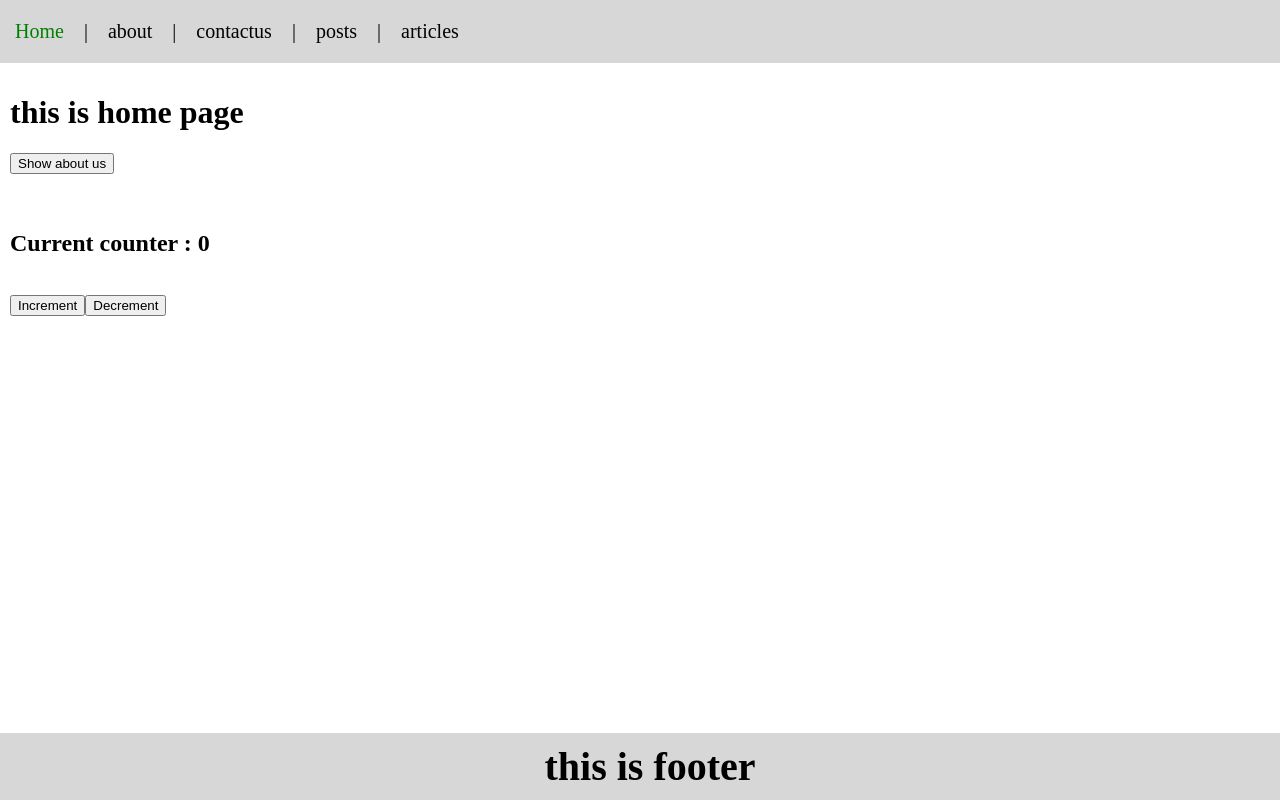
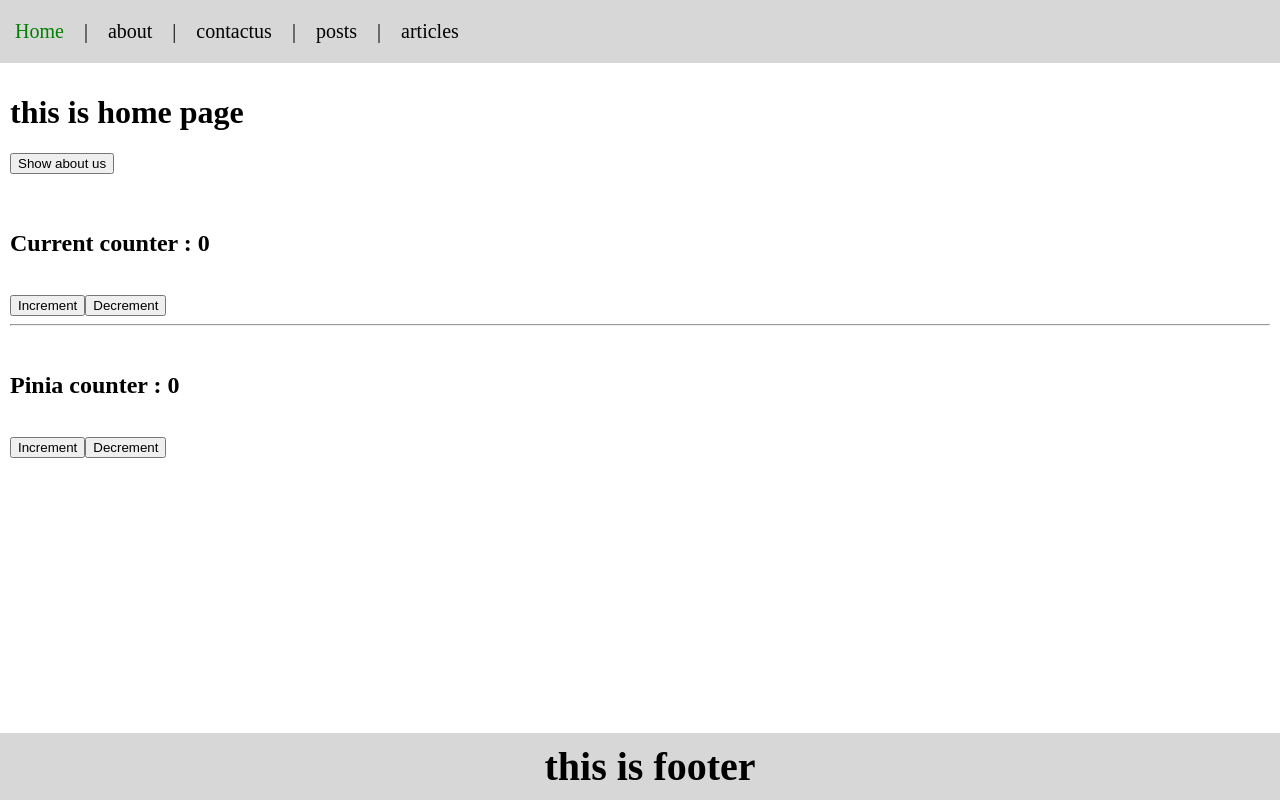
Before and after one commit to MortezaSoltanpour/nuxtsample, a Nuxt app: page / in a window 1280 px wide. Built offline with nearby package versions, Linux system fonts and the light colour scheme.

Commit message:
using Pinia

```diff
--- a/nuxt.config.ts
+++ b/nuxt.config.ts
@@ -12,4 +12,7 @@ export default defineNuxtConfig({
   //     }
   //   }
   // }
+  modules:[
+    '@pinia/nuxt'
+  ]
 })
--- a/package.json
+++ b/package.json
@@ -10,7 +10,9 @@
     "postinstall": "nuxt prepare"
   },
   "dependencies": {
+    "@pinia/nuxt": "^0.5.1",
     "nuxt": "^3.11.2",
+    "pinia": "^2.1.7",
     "vue": "^3.4.21",
     "vue-router": "^4.3.0"
   }
--- a/pages/about.vue
+++ b/pages/about.vue
@@ -8,10 +8,19 @@
   <br />
   <button @click="increment">Increment</button>
   <button @click="decrement">Decrement</button>
+  <br />
+  <hr />
+  <h2>pinia counter : {{ counterPinia.countPinia }}</h2>
+  <br />
+  <button @click="counterPinia.incrementPinia(count)">Increment</button>
+  <button @click="counterPinia.decrementPinia(count)">Decrement</button>
 </template>
 
 <script setup>
 const { count, increment, decrement } = useCounter();
+import { useCounterPinia } from "../stores/counterPinia";
+
+const counterPinia = useCounterPinia();
 
 definePageMeta({
   layout: false,
--- a/pages/index.vue
+++ b/pages/index.vue
@@ -13,10 +13,21 @@
   <br />
   <button @click="increment">Increment</button>
   <button @click="decrement">Decrement</button>
+  <hr />
+  <br />
+  <h2>Pinia counter : {{ counterPinia.countPinia }}</h2>
+  <br />
+  <button @click="counterPinia.incrementPinia(3)">Increment</button>
+  <button @click="counterPinia.decrementPinia(3)">Decrement</button>
 </template>
 
 <script setup>
 const { count, increment, decrement } = useCounter();
+
+import { useCounterPinia } from "../stores/counterPinia";
+
+const counterPinia = useCounterPinia();
+
 function showabout() {
   return navigateTo("/about");
 }
--- /dev/null
+++ b/stores/counterPinia.js
@@ -0,0 +1,17 @@
+import { defineStore } from "pinia";
+
+export const useCounterPinia = defineStore("counterPinia", {
+  state: () => {
+    return {
+      countPinia: 0,
+    };
+  },
+  actions: {
+    incrementPinia(value) {
+      this.countPinia += value;
+    },
+    decrementPinia(value) {
+      this.countPinia -= value;
+    },
+  },
+});
```
Also changed, not shown: 1 other file (tests, documents, lock files or other folders).
